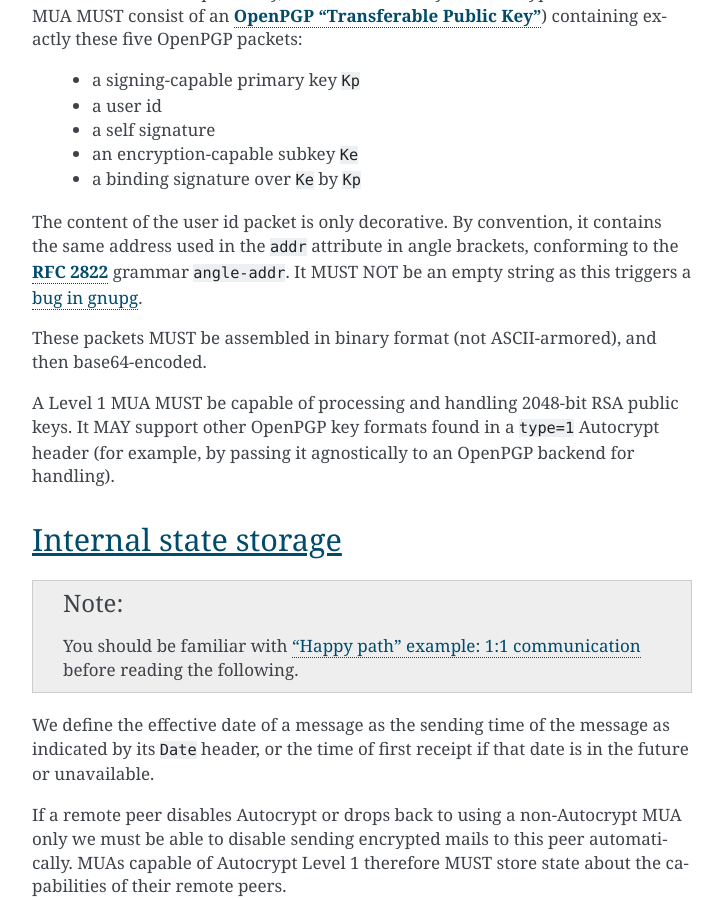
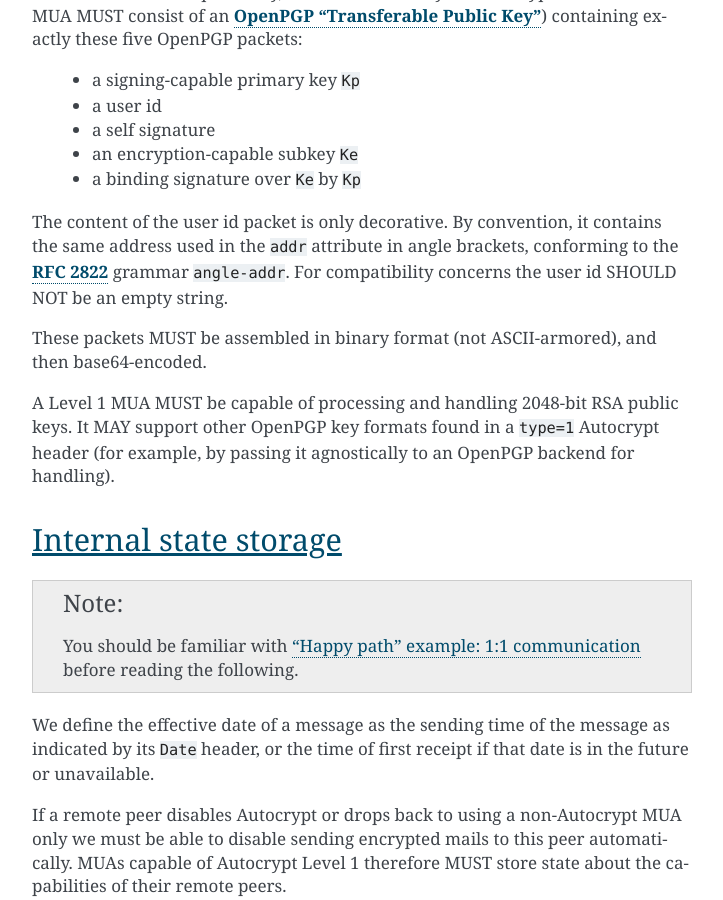
Before and after one commit to autocrypt/autocrypt, a Sphinx documentation site: the page built from doc/level1.rst, in a window 1280 px wide and 900 px high, scrolled down 8963 px. Shown: the whole window, without its empty margins (388-1111 px from the left). Built offline with Sphinx 7.4.7, drawn with Linux system fonts in a browser that asks for light colours; pages that are not in the unit, such as notebooks, are missing from menus.

Commit message:
user id SHOULD NOT be empty string
No need to point out a specific bug in the spec. Even if this
particular bug is resolved the concerns probably remain.

If people don't follow the SHOULD they are responsible. Since
it does not break the spec it's not a MUST.

```diff
--- a/doc/level1.rst
+++ b/doc/level1.rst
@@ -407,8 +407,8 @@ OpenPGP packets:
 
 The content of the user id packet is only decorative. By convention, it
 contains the same address used in the ``addr`` attribute in angle brackets,
-conforming to the :rfc:`2822` grammar ``angle-addr``. It MUST NOT be an empty
-string as this triggers a `bug in gnupg <https://dev.gnupg.org/T3203>`_.
+conforming to the :rfc:`2822` grammar ``angle-addr``. For compatibility
+concerns the user id SHOULD NOT be an empty string.
 
 These packets MUST be assembled in binary format (not ASCII-armored),
 and then base64-encoded.
```
